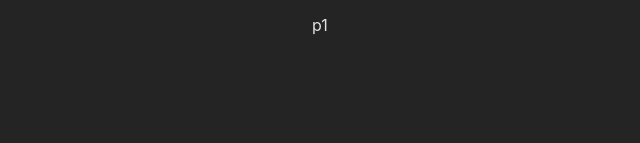
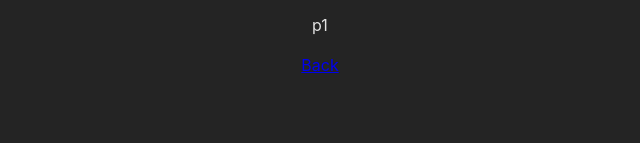
Before and after one commit to tintoll/react_guide, a React (Create React App) app in the folder 20-router-basic/: page /products/p1 in a window 1280 px wide. Shown: the part 152-295 px from the top of the page, without its empty margins (320-960 px from the left). Built offline with nearby package versions, Linux system fonts and the light colour scheme.

Commit message:
상대경로로 변경

```diff
--- a/20-router-basic/src/App.js
+++ b/20-router-basic/src/App.js
@@ -20,9 +20,9 @@ const router = createBrowserRouter([
     element: <RootLayout />,
     errorElement: <ErrorPage />,
     children: [
-      { path: "/", element: <HomePage /> },
-      { path: "/products", element: <ProductsPage /> },
-      { path: "/products/:productId", element: <ProductDetailPage /> },
+      { path: "", element: <HomePage /> },
+      { path: "products", element: <ProductsPage /> },
+      { path: "products/:productId", element: <ProductDetailPage /> },
     ],
   },
 ]);
--- a/20-router-basic/src/pages/ProductDetail.js
+++ b/20-router-basic/src/pages/ProductDetail.js
@@ -1,4 +1,4 @@
-import { useParams } from "react-router-dom";
+import { Link, useParams } from "react-router-dom";
 
 function ProductDetailPage() {
   const params = useParams();
@@ -6,6 +6,11 @@ function ProductDetailPage() {
     <>
       <h1>product detail page</h1>
       <p>{params.productId}</p>
+      <p>
+        <Link to=".." relative="path">
+          Back
+        </Link>
+      </p>
     </>
   );
 }
--- a/20-router-basic/src/pages/Products.js
+++ b/20-router-basic/src/pages/Products.js
@@ -13,7 +13,7 @@ function ProductsPage() {
       <ul>
         {PRODUCTS.map((product) => (
           <li key={product.id}>
-            <Link to={`/products/${product.id}`}>{product.title}</Link>
+            <Link to={product.id}>{product.title}</Link>
           </li>
         ))}
       </ul>
```
